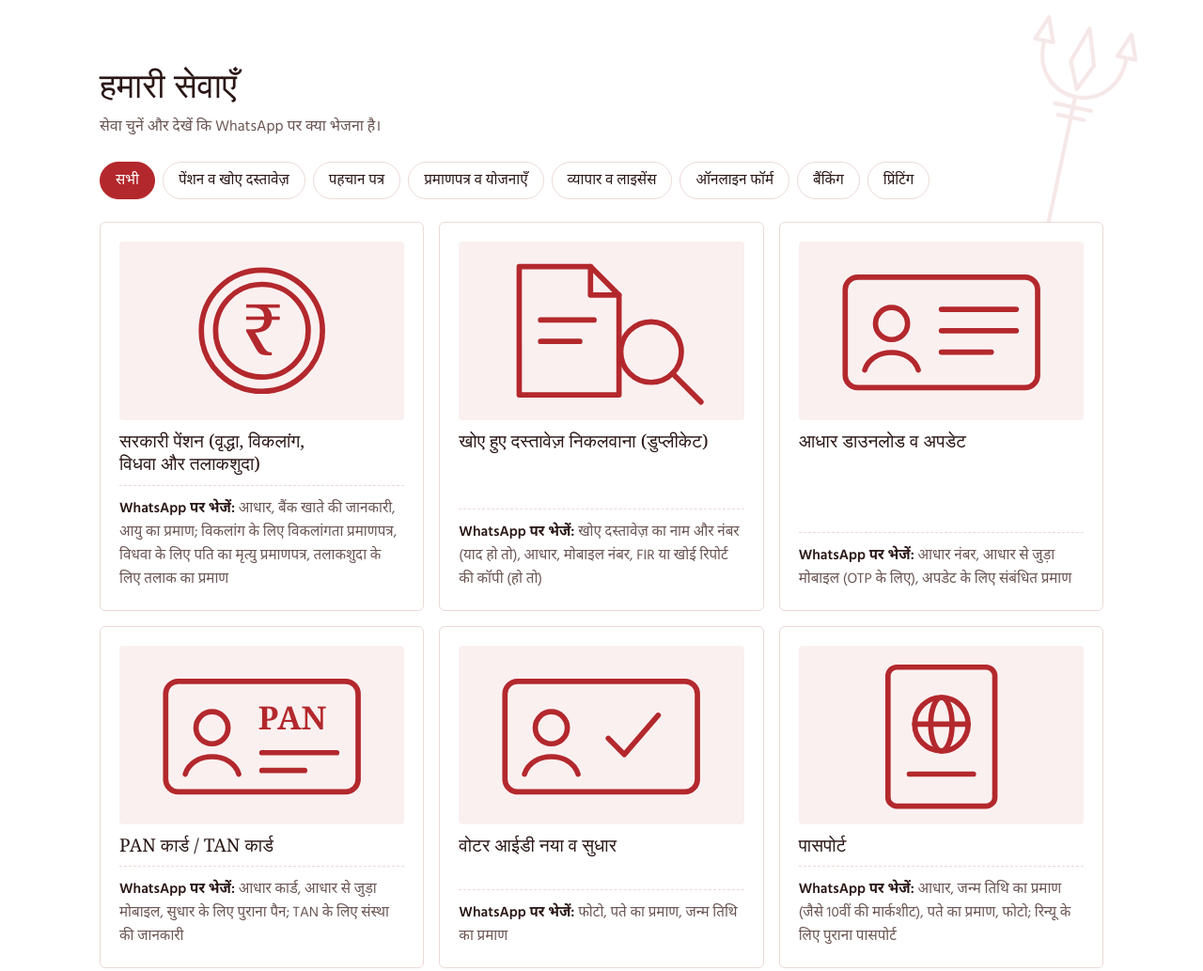
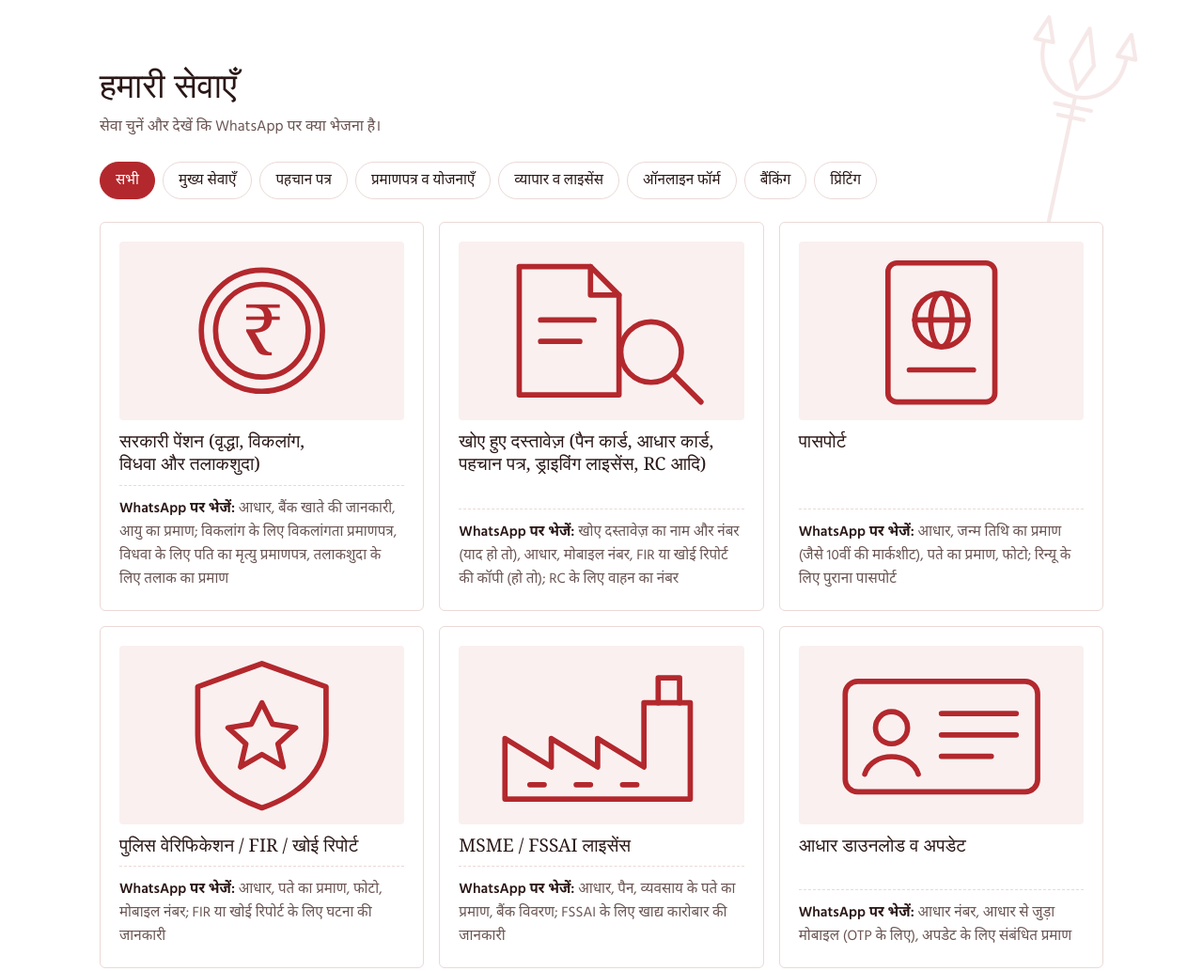
Before and after one commit to rudraoshelp/RUDRA-ONLINE-SOLUTION, a plain HTML site: page index.html in a window 1280 px wide. Shown: the part 905-1938 px from the top of the page at 94% size. Drawn offline with Linux system fonts and the light colour scheme; a web font is replaced by a local one.

Commit message:
Rename lost documents; put passport, police verification and MSME/FSSAI in priority group
Co-Authored-By: Claude Sonnet 5.5 <noreply@anthropic.com>
Claude-Session: https://claude.ai/code/session_01QZ8ZBkNsCriVKUT5PkvzKB

```diff
--- a/index.html
+++ b/index.html
@@ -358,7 +358,7 @@ footer small{font-size:.9rem;opacity:.8}
   };
 
   var C = {
-    prio:  { hi: 'पेंशन व खोए दस्तावेज़', en: 'Pension &amp; lost documents' },
+    prio:  { hi: 'मुख्य सेवाएँ', en: 'Main services' },
     id:    { hi: 'पहचान पत्र', en: 'ID cards' },
     cert:  { hi: 'प्रमाणपत्र व योजनाएँ', en: 'Certificates &amp; schemes' },
     biz:   { hi: 'व्यापार व लाइसेंस', en: 'Business &amp; licences' },
@@ -370,22 +370,24 @@ footer small{font-size:.9rem;opacity:.8}
   var S = [
     { id: 'pension', c: 'prio', i: 'pension', n: { hi: 'सरकारी पेंशन (वृद्धा, विकलांग, विधवा और तलाकशुदा)', en: 'Government pension (old age, disability, widow and divorced)' },
       d: { hi: 'आधार, बैंक खाते की जानकारी, आयु का प्रमाण; विकलांग के लिए विकलांगता प्रमाणपत्र, विधवा के लिए पति का मृत्यु प्रमाणपत्र, तलाकशुदा के लिए तलाक का प्रमाण', en: 'Aadhaar, bank account details, age proof; disability certificate for disability pension, husband\u2019s death certificate for widow pension, divorce proof for divorced pension' } },
-    { id: 'lost', c: 'prio', i: 'lost', n: { hi: 'खोए हुए दस्तावेज़ निकलवाना (डुप्लीकेट)', en: 'Lost documents retrieved (duplicate copies)' },
-      d: { hi: 'खोए दस्तावेज़ का नाम और नंबर (याद हो तो), आधार, मोबाइल नंबर, FIR या खोई रिपोर्ट की कॉपी (हो तो)', en: 'Name and number of the lost document (if you remember), Aadhaar, mobile number, copy of FIR or lost report (if you have one)' } },
+    { id: 'lost', c: 'prio', i: 'lost', n: { hi: 'खोए हुए दस्तावेज़ (पैन कार्ड, आधार कार्ड, पहचान पत्र, ड्राइविंग लाइसेंस, RC आदि)', en: 'Lost documents (PAN card, Aadhaar card, ID, driving licence, RC, etc.)' },
+      d: { hi: 'खोए दस्तावेज़ का नाम और नंबर (याद हो तो), आधार, मोबाइल नंबर, FIR या खोई रिपोर्ट की कॉपी (हो तो); RC के लिए वाहन का नंबर', en: 'Name and number of the lost document (if you remember), Aadhaar, mobile number, copy of FIR or lost report (if you have one); vehicle number for RC' } },
+    { id: 'passport', c: 'prio', i: 'passport', n: { hi: 'पासपोर्ट', en: 'Passport' },
+      d: { hi: 'आधार, जन्म तिथि का प्रमाण (जैसे 10वीं की मार्कशीट), पते का प्रमाण, फोटो; रिन्यू के लिए पुराना पासपोर्ट', en: 'Aadhaar, date of birth proof (such as 10th marksheet), address proof, photo; old passport for renewal' } },
+    { id: 'police', c: 'prio', i: 'police', n: { hi: 'पुलिस वेरिफिकेशन / FIR / खोई रिपोर्ट', en: 'Police verification / FIR / lost report' },
+      d: { hi: 'आधार, पते का प्रमाण, फोटो, मोबाइल नंबर; FIR या खोई रिपोर्ट के लिए घटना की जानकारी', en: 'Aadhaar, address proof, photo, mobile number; details of the incident for FIR or lost report' } },
+    { id: 'msme', c: 'prio', i: 'factory', n: { hi: 'MSME / FSSAI लाइसेंस', en: 'MSME / FSSAI licence' },
+      d: { hi: 'आधार, पैन, व्यवसाय के पते का प्रमाण, बैंक विवरण; FSSAI के लिए खाद्य कारोबार की जानकारी', en: 'Aadhaar, PAN, business address proof, bank details; food business details for FSSAI' } },
     { id: 'aadhaar', c: 'id', i: 'id', n: { hi: 'आधार डाउनलोड व अपडेट', en: 'Aadhaar download &amp; update' },
       d: { hi: 'आधार नंबर, आधार से जुड़ा मोबाइल (OTP के लिए), अपडेट के लिए संबंधित प्रमाण', en: 'Aadhaar number, Aadhaar-linked mobile (for OTP), supporting proof for updates' } },
     { id: 'pan', c: 'id', i: 'pan', n: { hi: 'PAN कार्ड / TAN कार्ड', en: 'PAN card / TAN card' },
       d: { hi: 'आधार कार्ड, आधार से जुड़ा मोबाइल, सुधार के लिए पुराना पैन; TAN के लिए संस्था की जानकारी', en: 'Aadhaar card, Aadhaar-linked mobile, old PAN for corrections; organisation details for TAN' } },
     { id: 'voter', c: 'id', i: 'voter', n: { hi: 'वोटर आईडी नया व सुधार', en: 'Voter ID new &amp; correction' },
       d: { hi: 'फोटो, पते का प्रमाण, जन्म तिथि का प्रमाण', en: 'Photo, address proof, date of birth proof' } },
-    { id: 'passport', c: 'id', i: 'passport', n: { hi: 'पासपोर्ट', en: 'Passport' },
-      d: { hi: 'आधार, जन्म तिथि का प्रमाण (जैसे 10वीं की मार्कशीट), पते का प्रमाण, फोटो; रिन्यू के लिए पुराना पासपोर्ट', en: 'Aadhaar, date of birth proof (such as 10th marksheet), address proof, photo; old passport for renewal' } },
     { id: 'driving', c: 'id', i: 'driving', n: { hi: 'ड्राइविंग लाइसेंस', en: 'Driving licence' },
       d: { hi: 'आधार, आयु और पते का प्रमाण, फोटो व हस्ताक्षर; रिन्यू या डुप्लीकेट के लिए पुराना लाइसेंस', en: 'Aadhaar, age and address proof, photo and signature; old licence for renewal or duplicate' } },
     { id: 'ration', c: 'id', i: 'ration', n: { hi: 'राशन कार्ड', en: 'Ration card' },
       d: { hi: 'परिवार के सभी सदस्यों का आधार, पते का प्रमाण, मुखिया का बैंक विवरण, फोटो', en: 'Aadhaar of all family members, address proof, head of family bank details, photo' } },
-    { id: 'police', c: 'cert', i: 'police', n: { hi: 'पुलिस वेरिफिकेशन / FIR / खोई रिपोर्ट', en: 'Police verification / FIR / lost report' },
-      d: { hi: 'आधार, पते का प्रमाण, फोटो, मोबाइल नंबर; FIR या खोई रिपोर्ट के लिए घटना की जानकारी', en: 'Aadhaar, address proof, photo, mobile number; details of the incident for FIR or lost report' } },
     { id: 'birth', c: 'cert', i: 'birth', n: { hi: 'जन्म / मृत्यु प्रमाणपत्र', en: 'Birth / death certificate' },
       d: { hi: 'जन्म के लिए अस्पताल की पर्ची और माता-पिता का आधार; मृत्यु के लिए मृतक का आधार और जानकारी; पते का प्रमाण', en: 'Hospital slip and parents’ Aadhaar for birth; Aadhaar and details of the deceased for death; address proof' } },
     { id: 'income', c: 'cert', i: 'cert', n: { hi: 'आय, जाति व निवास प्रमाणपत्र', en: 'Income, caste &amp; domicile certificates' },
@@ -402,8 +404,6 @@ footer small{font-size:.9rem;opacity:.8}
       d: { hi: 'आधार, पिछली मार्कशीट, फोटो व हस्ताक्षर, मोबाइल और ईमेल, बैंक खाता विवरण', en: 'Aadhaar, previous marksheet, photo and signature, mobile and email, bank account details' } },
     { id: 'gst', c: 'biz', i: 'gst', n: { hi: 'GST रजिस्ट्रेशन', en: 'GST registration' },
       d: { hi: 'पैन कार्ड, आधार, फोटो, व्यवसाय के पते का प्रमाण, बैंक खाते की जानकारी', en: 'PAN card, Aadhaar, photo, business address proof, bank account details' } },
-    { id: 'msme', c: 'biz', i: 'factory', n: { hi: 'MSME / FSSAI लाइसेंस', en: 'MSME / FSSAI licence' },
-      d: { hi: 'आधार, पैन, व्यवसाय के पते का प्रमाण, बैंक विवरण; FSSAI के लिए खाद्य कारोबार की जानकारी', en: 'Aadhaar, PAN, business address proof, bank details; food business details for FSSAI' } },
     { id: 'iec', c: 'biz', i: 'ship', n: { hi: 'इम्पोर्ट / एक्सपोर्ट लाइसेंस', en: 'Import / export licence' },
       d: { hi: 'पैन कार्ड, आधार, चालू बैंक खाते की जानकारी, व्यवसाय के पते का प्रमाण', en: 'PAN card, Aadhaar, current bank account details, business address proof' } },
     { id: 'aeps', c: 'money', i: 'finger', n: { hi: 'आधार से पैसे निकासी व बैलेंस', en: 'Cash withdrawal &amp; balance with Aadhaar' },
```
